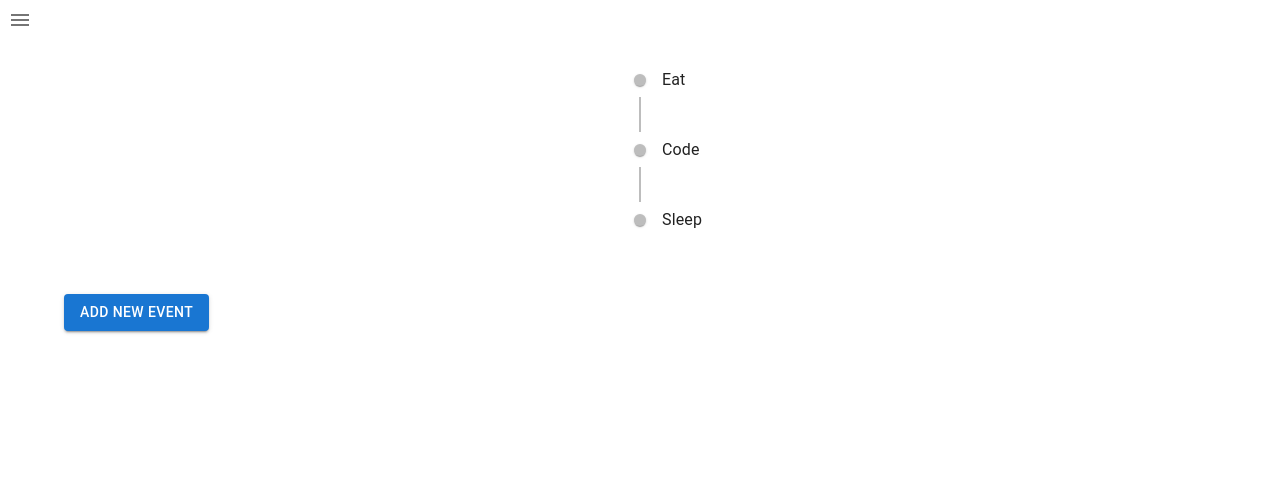
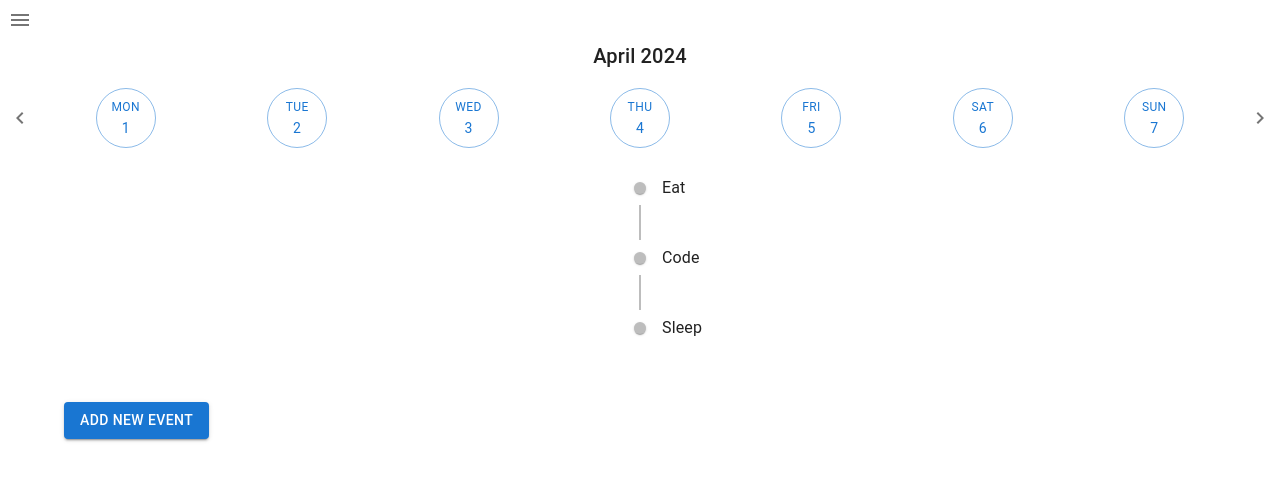
Before and after one commit to TheHQ98/BitBridge, a React (Vite) app in the folder Web/: page / in a window 1280 px wide. Shown: the top 480 px of the page. Built offline with nearby package versions, Linux system fonts and the light colour scheme.

Commit message:
Added dateHeader

```diff
--- /dev/null
+++ b/Web/src/components/DateHeader.tsx
@@ -0,0 +1,83 @@
+import React, { useState } from 'react';
+import { IconButton, Button, Stack, Typography, Grid } from '@mui/material';
+import NavigateBeforeIcon from '@mui/icons-material/NavigateBefore';
+import NavigateNextIcon from '@mui/icons-material/NavigateNext';
+
+type DateHeaderProps = {
+    // Define additional props if necessary
+    startOfWeek?:number;
+};
+
+const DateHeader: React.FC<DateHeaderProps> = ({ startOfWeek = 1 }) => {
+    const [currentWeek, setCurrentWeek] = useState<Date[]>(generateWeekDays(new Date(), startOfWeek));
+    const [selectedDate, setSelectedDate] = useState<Date | null>(null);
+
+    function generateWeekDays(startDate: Date, startOfWeek: number = 1): Date[] {
+        const start = new Date(startDate);
+        // Adjust to start of the week based on the provided startOfWeek
+        const day = start.getDay();
+        const difference = start.getDate() - day + (day < startOfWeek ? -7 : 0) + startOfWeek;
+        start.setDate(difference);
+
+        return Array.from({ length: 7 }, (_, index) =>
+            new Date(start.getFullYear(), start.getMonth(), start.getDate() + index));
+    }
+
+
+    const handleWeekChange = (direction: 'previous' | 'next') => {
+        setCurrentWeek(prevWeek => {
+            const startDay = new Date(prevWeek[0]);
+            direction === 'previous' ? startDay.setDate(startDay.getDate() - 7) : startDay.setDate(startDay.getDate() + 7);
+            return generateWeekDays(startDay, startOfWeek);
+        });
+    };
+
+    const handleDateSelect = (date: Date) => {
+        setSelectedDate(date);
+    };
+
+    return (
+        <Stack spacing={2}>
+            <Typography variant="h6" align="center">
+                {currentWeek[0].toLocaleString('default', { month: 'long' })} {currentWeek[0].getFullYear()}
+            </Typography>
+            <Grid container justifyContent="space-between" alignItems="center">
+                <IconButton onClick={() => handleWeekChange('previous')}>
+                    <NavigateBeforeIcon />
+                </IconButton>
+                {currentWeek.map((date, index) => (
+                    <Grid item xs key={index} style={{ display: 'flex', justifyContent: 'center' }}>
+                        <Button
+                            variant={selectedDate && date.getTime() === selectedDate.getTime() ? "contained" : "outlined"}
+                            style={{
+                                minWidth: 60, // Adjusted for more content
+                                height: 60, // Adjusted for more content
+                                borderRadius: '50%',
+                                display: 'flex',
+                                flexDirection: 'column',
+                                justifyContent: 'center',
+                                alignItems: 'center',
+                                padding: 0, // Remove padding to fit content
+                                backgroundColor: selectedDate && date.getTime() === selectedDate.getTime() ? '#1976d2' : undefined,
+                                color: selectedDate && date.getTime() === selectedDate.getTime() ? '#fff' : undefined,
+                            }}
+                            onClick={() => handleDateSelect(date)}
+                        >
+                            <Typography variant="caption" component="div">
+                                {date.toLocaleDateString('default', { weekday: 'short' })}
+                            </Typography>
+                            <Typography variant="body2" component="div">
+                                {date.getDate()}
+                            </Typography>
+                        </Button>
+                    </Grid>
+                ))}
+                <IconButton onClick={() => handleWeekChange('next')}>
+                    <NavigateNextIcon />
+                </IconButton>
+            </Grid>
+        </Stack>
+    );
+};
+
+export default DateHeader;
--- a/Web/src/views/HomeView.tsx
+++ b/Web/src/views/HomeView.tsx
@@ -6,34 +6,38 @@ import TimelineContent from '@mui/lab/TimelineContent';
 import TimelineDot from '@mui/lab/TimelineDot';
 import AddEvent from "../components/AddEvent.tsx";
 import {Container} from "@mui/material";
+import DateHeader from "../components/DateHeader.tsx";
 
 export default function HomeView() {
     return (
+        <>
+            <DateHeader></DateHeader>
             <Container>
                 <Timeline>
                     <TimelineItem>
                         <TimelineSeparator>
-                      <TimelineDot />
-                      <TimelineConnector />
+                            <TimelineDot/>
+                            <TimelineConnector/>
                         </TimelineSeparator>
                         <TimelineContent>Eat</TimelineContent>
                     </TimelineItem>
                     <TimelineItem>
                         <TimelineSeparator>
-                      <TimelineDot />
-                      <TimelineConnector />
+                            <TimelineDot/>
+                            <TimelineConnector/>
                         </TimelineSeparator>
                         <TimelineContent>Code</TimelineContent>
                     </TimelineItem>
                     <TimelineItem>
                         <TimelineSeparator>
-                      <TimelineDot />
+                            <TimelineDot/>
                         </TimelineSeparator>
                         <TimelineContent>Sleep</TimelineContent>
                     </TimelineItem>
                 </Timeline>
                 <AddEvent></AddEvent>
             </Container>
+        </>
 
 
     );
--- a/Web/src/views/RootView.tsx
+++ b/Web/src/views/RootView.tsx
@@ -4,7 +4,7 @@ import Header from '../components/Header';
 export default function RootView() {
   return (
     <>
-      <Header />
+      <Header/>
       <Outlet />
     </>
   );
```
Lines whose indentation alone changed are shown as unchanged.
